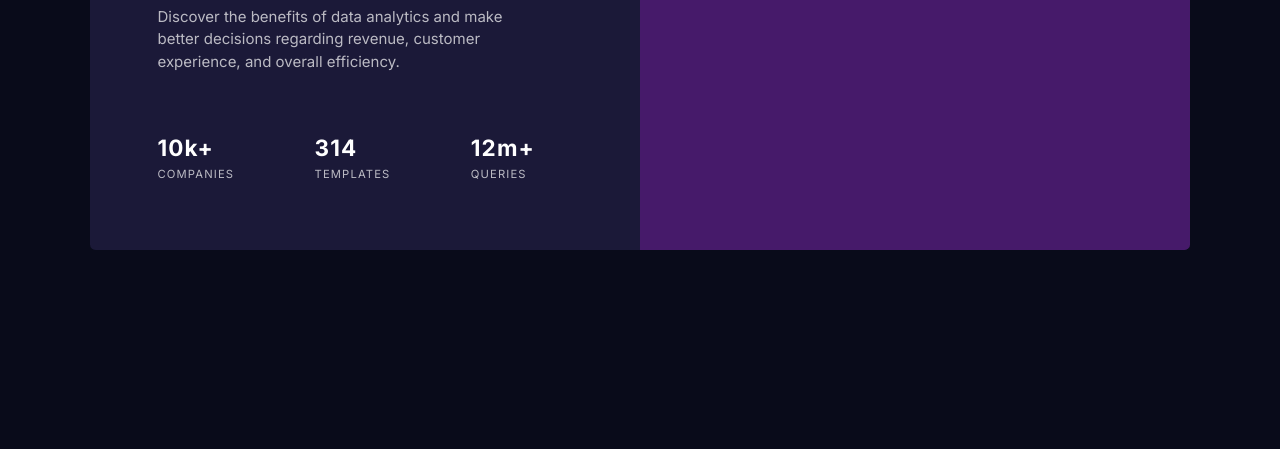
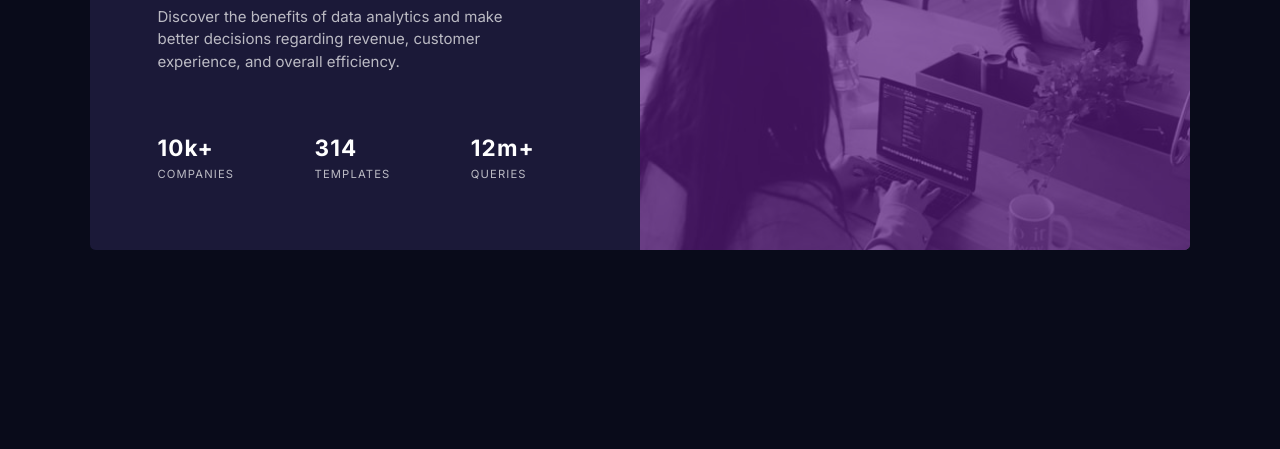
Before and after one commit to josetommaso/Numico-Card-Component, a website: page index.html in a window 1280 px wide. Shown: the part 351-800 px from the top of the page. Drawn offline with Linux system fonts and the light colour scheme; the site is published under a folder, as on GitHub Pages, so addresses that start at the root find nothing.

Commit message:
change image src path

```diff
--- a/index.html
+++ b/index.html
@@ -25,7 +25,7 @@
 				>
 					<img
 						class="w-full h-full md:absolute object-cover"
-						src="/images/card-image-desktop.jpg"
+						src="./images/card-image-desktop.jpg"
 						alt="three women working with computers in an office"
 					/>
 				</figure>
```
